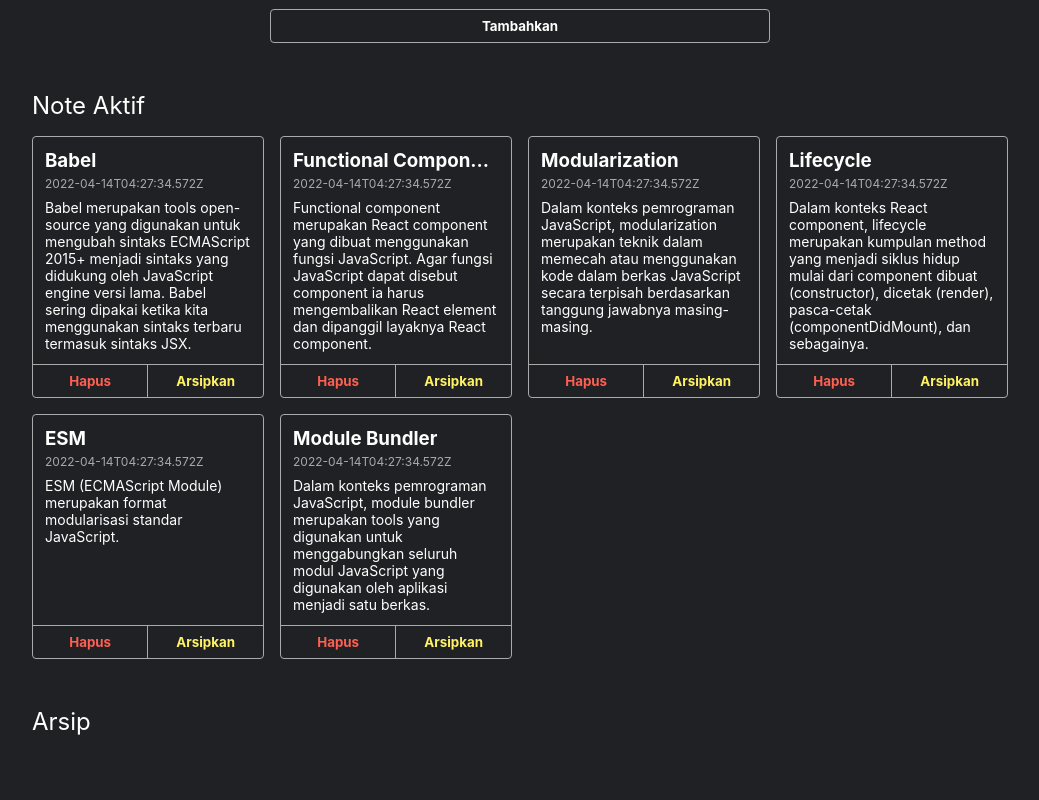
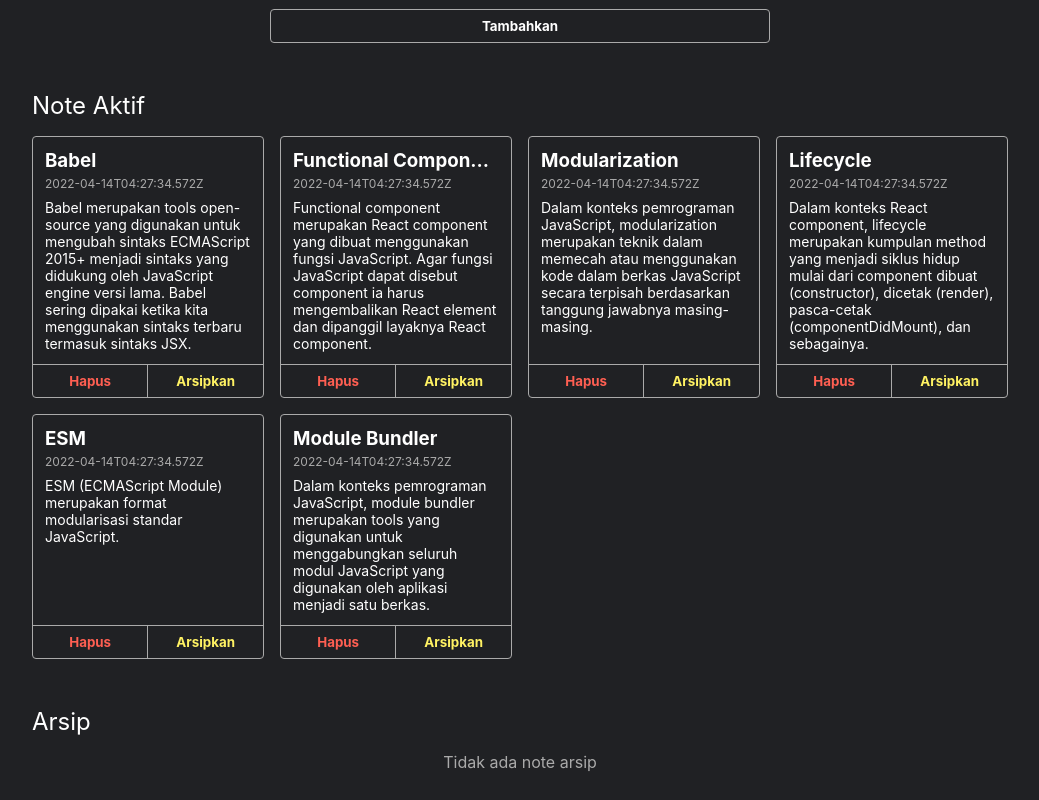
Before and after one commit to iniorang/personal-notes-react, a React (Vite) app: page / in a window 1280 px wide. Shown: the part 297-1097 px from the top of the page, without its empty margins (120-1159 px from the left). Built offline with nearby package versions, Linux system fonts and the light colour scheme.

Commit message:
Add Filter for Archived or Active Note

```diff
--- a/src/components/ArchiveButton.jsx
+++ b/src/components/ArchiveButton.jsx
@@ -1,7 +1,7 @@
 import React from "react";
 
-function ArchiveButton({id,onArchived}){
-    return <button className="note-item__archive-button" onClick={()=>onArchived(id)}>Arsipkan</button>
+function ArchiveButton({id,onArchive,isArchived}){
+    return <button className="note-item__archive-button" onClick={()=>onArchive(id)}>{isArchived ? "Pindahkan":"Arsipkan"}</button>
 }
 
 export default ArchiveButton
--- a/src/components/NoteApp.jsx
+++ b/src/components/NoteApp.jsx
@@ -5,54 +5,86 @@ import { getInitialData } from "../utils/index";
 
 class NoteApp extends React.Component {
   constructor(props) {
-        super(props)
+    super(props);
     this.state = {
-            notes: getInitialData()
-        }
-        this.onAddNoteHandler = this.onAddNoteHandler.bind(this)
-        this.onDeleteHandler = this.onDeleteHandler.bind(this)
-
+      notes: getInitialData(),
+    };
+    this.onAddNoteHandler = this.onAddNoteHandler.bind(this);
+    this.onDeleteHandler = this.onDeleteHandler.bind(this);
+    this.onArchiveHandler = this.onArchiveHandler.bind(this);
   }
 
-    onDeleteHandler(id){
-        const notes = this.state.notes.filter(notes => notes.id !== id)
-        this.setState({ notes })
+  onDeleteHandler(id) {
+    const notes = this.state.notes.filter((notes) => notes.id !== id);
+    this.setState({ notes });
+  }
+
+  onArchiveHandler(id) {
+    const notes = this.state.notes.map((note) =>
+      note.id === id ? { ...NoteApp, archived: !note.archived } : note
+    );
+    this.setState({ notes });
   }
 
   onAddNoteHandler({ title, body }) {
     this.setState((prevState) => {
-            return{
-                notes: [...prevState.notes, {
+      return {
+        notes: [
+          ...prevState.notes,
+          {
             id: Date.now(),
             title,
             body,
             createdAt: new Date().toISOString(),
-                    archived: false
-                }]
-            }
-        })
+            archived: false,
+          },
+        ],
+      };
+    });
   }
 
   render() {
+    const active = this.state.notes.filter((note) => note.archived === false);
+    const archived = this.state.notes.filter((note) => note.archived === true);
+
     return (
       <div className="note-app">
         <header className="note-app__header">
           <h1>Note App</h1>
-
         </header>
         <main className="note-app__body">
           <div className="note-input">
             <h2>Buat Note Baru</h2>
-                        <NoteInput addNote={this.onAddNoteHandler}/>
+            <NoteInput addNote={this.onAddNoteHandler} />
           </div>
           <h2>Note Aktif</h2>
-                    <NoteList notes={this.state.notes} onDelete={this.onDeleteHandler}/>
+          {active.length > 0 ? (
+            <NoteList
+              notes={active}
+              onDelete={this.onDeleteHandler}
+              onArchive={this.onArchiveHandler}
+            />
+          ) : (
+            <div className="notes-list__empty-message">
+              <p>Tidak ada Note</p>
+            </div>
+          )}
           <h2>Arsip</h2>
+          {archived.length > 0 ? (
+            <NoteList
+              notes={archived}
+              onDelete={this.onDeleteHandler}
+              onArchive={this.onArchiveHandler}
+            />
+          ) : (
+            <div className="notes-list__empty-message">
+              <p>Tidak ada note arsip</p>
+            </div>
+          )}
         </main>
-
       </div>
-        )
+    );
   }
 }
 
-export default NoteApp
+export default NoteApp;
--- a/src/components/NoteItem.jsx
+++ b/src/components/NoteItem.jsx
@@ -3,13 +3,13 @@ import NoteItemBody from "./NoteItemBody";
 import DeleteButton from "./DeleteButton";
 import ArchiveButton from "./ArchiveButton";
 
-function NoteItem({ title, createdAt, body, id, onDelete,onArchive}) {
+function NoteItem({ title, createdAt, body, id, onDelete,onArchive, isArchive}) {
   return (
     <div className="note-item">
       <NoteItemBody title={title} body={body} createdAt={createdAt} />
       <div className="note-item__action">
         <DeleteButton id={id} onDelete={onDelete} />
-        <ArchiveButton id={id} onArchive={onArchive} />
+        <ArchiveButton id={id} onArchive={onArchive} isArchived={isArchive}/>
       </div>
     </div>
   );
--- a/src/components/NoteList.jsx
+++ b/src/components/NoteList.jsx
@@ -2,12 +2,12 @@ import React from "react";
 import NoteItem from "./NoteItem";
 import { showFormattedDate } from "../utils";
 
-function NoteList({ notes, onDelete }) {
+function NoteList({ notes, onDelete, onArchive }) {
     return (
         <div className="notes-list">
             {
                 notes.map((note) => (
-                    <NoteItem key={note.id} createdAt={showFormattedDate(note.createdAt)} onDelete={onDelete}{...note} />
+                    <NoteItem key={note.id} id={note.id} createdAt={showFormattedDate(note.createdAt)} onDelete={onDelete} onArchive={onArchive} isArchived={note.archived} {...note} />
                 ))
             }
         </div>
```
Lines whose indentation alone changed are shown as unchanged.
